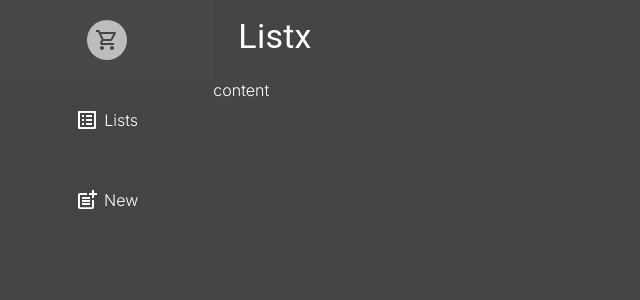
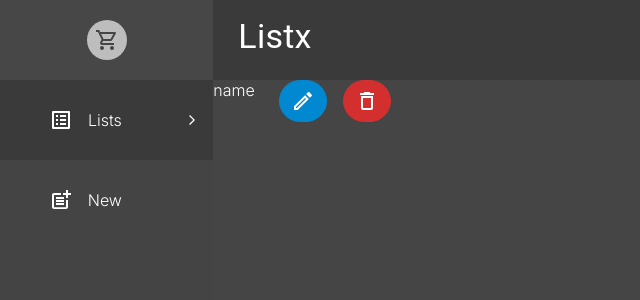
Before and after one commit to higorasilverio/listx_front, a Next.js app: page / in a window 1280 px wide. Shown: the top 300 px of the page, without its empty margins (0-640 px from the left). Built offline with nearby package versions, Linux system fonts and the light colour scheme.

Commit message:
🚸 🚧(Home): working with list units view

```diff
--- a/src/components/Header.tsx
+++ b/src/components/Header.tsx
@@ -3,7 +3,7 @@ import { styled } from '@mui/system'
 
 const Wrapper = styled('div')({
   height: '10vh',
-  backgroundColor: '#444',
+  backgroundColor: '#3a3a3a',
   padding: '2vh 25px',
 })
 
--- a/src/components/Layout.tsx
+++ b/src/components/Layout.tsx
@@ -5,14 +5,16 @@ import Sidebar from './Sidebar'
 const Layout = ({ children }) => (
   <Box sx={{ minHeight: '100vh' }}>
     <Grid container>
-      <Grid xs={3} sm={2}>
+      <Grid item xs={3} sm={2}>
         <Sidebar />
       </Grid>
-      <Grid xs={9} sm={10}>
-        <Grid xs={12}>
+      <Grid item xs={9} sm={10}>
+        <Grid item xs={12}>
           <Header />
         </Grid>
-        <Grid xs={12}>{children}</Grid>
+        <Grid item xs={12}>
+          {children}
+        </Grid>
       </Grid>
     </Grid>
   </Box>
--- a/src/components/MenuItem.tsx
+++ b/src/components/MenuItem.tsx
@@ -1,10 +1,13 @@
+import ArrowForwardIosOutlinedIcon from '@mui/icons-material/ArrowForwardIosOutlined'
 import { styled } from '@mui/system'
-import { memo, MouseEventHandler, ReactNode } from 'react'
+import Link from 'next/link'
+import { NextRouter, useRouter } from 'next/router'
+import { memo, ReactNode } from 'react'
 
 type MenuItemProps = {
   text: string
   icon: ReactNode
-  onClick: MouseEventHandler<HTMLDivElement>
+  href: string
 }
 
 const Item = styled('div')({
@@ -15,19 +18,38 @@ const Item = styled('div')({
   justifyContent: 'center',
   cursor: 'pointer',
   '&:hover': {
-    background: '#3e3e3e',
-  },
-  '& > span': {
-    marginLeft: '5px',
+    backgroundColor: '#353535 !important',
   },
 })
 
-const MenuItem = memo(({ text, icon, onClick }: MenuItemProps) => {
+const Wrapper = styled('div')({
+  display: 'flex',
+  alignItems: 'center',
+  justifyContent: 'center',
+  '& > span': {
+    marginLeft: '15px',
+  },
+})
+
+const MenuItem = memo(({ text, icon, href }: MenuItemProps) => {
+  const router: NextRouter = useRouter()
+
+  const active: boolean = router.pathname === href
+
   return (
-    <Item onClick={onClick}>
-      <>{icon}</>
-      <span>{text}</span>
-    </Item>
+    <Link href={href} passHref>
+      <Item sx={{ bgcolor: active ? '#3a3a3a' : '#444' }}>
+        <Wrapper style={{ width: '80%' }}>
+          {icon}
+          <span>{text}</span>
+        </Wrapper>
+        <Wrapper style={{ width: '20%' }}>
+          {active && (
+            <ArrowForwardIosOutlinedIcon sx={{ fontSize: '0.75rem' }} />
+          )}
+        </Wrapper>
+      </Item>
+    </Link>
   )
 })
 
--- a/src/components/Sidebar.tsx
+++ b/src/components/Sidebar.tsx
@@ -1,35 +1,19 @@
 import ListAltOutlinedIcon from '@mui/icons-material/ListAltOutlined'
 import PostAddOutlinedIcon from '@mui/icons-material/PostAddOutlined'
 import { Box, Grid } from '@mui/material'
-import { useRouter } from 'next/router'
-import { useCallback } from 'react'
 import Logo from './Logo'
 import MenuItem from './MenuItem'
 
-const Sidebar = () => {
-  const router = useRouter()
-
-  const goHome = useCallback(() => router.push('/'), [router])
-
-  return (
+const Sidebar = () => (
   <Box sx={{ height: '100vh', bgcolor: '#444' }}>
     <Grid xs={12}>
       <Logo />
     </Grid>
     <Grid xs={12}>
-        <MenuItem
-          text="Lists"
-          icon={<ListAltOutlinedIcon />}
-          onClick={goHome}
-        />
-        <MenuItem
-          text="New"
-          icon={<PostAddOutlinedIcon />}
-          onClick={() => console.log('New')}
-        />
+      <MenuItem text="Lists" icon={<ListAltOutlinedIcon />} href="/" />
+      <MenuItem text="New" icon={<PostAddOutlinedIcon />} href="/new" />
     </Grid>
   </Box>
 )
-}
 
 export default Sidebar
--- a/src/pages/_document.tsx
+++ b/src/pages/_document.tsx
@@ -34,6 +34,7 @@ class MyDocument extends Document {
             href="https://fonts.googleapis.com/css2?family=Inter:wght@100;200;300;400;500;600;700;800;900&display=swap"
             rel="stylesheet"
           />
+          <title>Listx - Shopping List</title>
         </Head>
         <body>
           <Main />
--- a/src/pages/index.tsx
+++ b/src/pages/index.tsx
@@ -1,5 +1,77 @@
+import DeleteOutlinedIcon from '@mui/icons-material/DeleteOutlined'
+import EditOutlinedIcon from '@mui/icons-material/EditOutlined'
+import PostAddOutlinedIcon from '@mui/icons-material/PostAddOutlined'
+import { Button, IconButton, Stack, Typography } from '@mui/material'
 import type { NextPage } from 'next'
+import Link from 'next/link'
+import { useState } from 'react'
 
-const Home: NextPage = () => <div>content</div>
+const Home: NextPage = () => {
+  const [render] = useState<boolean>(true)
+
+  const NoListComponent = (
+    <div
+      style={{
+        width: '100%',
+        height: '90vh',
+        display: 'flex',
+        flexDirection: 'column',
+        justifyContent: 'center',
+        alignItems: 'center',
+        padding: '10px',
+      }}
+    >
+      <Typography variant="h5" gutterBottom component="div">
+        No lists found...
+      </Typography>
+      <div>
+        <Link href="/new" passHref>
+          <Button
+            size="large"
+            variant="contained"
+            endIcon={<PostAddOutlinedIcon />}
+            sx={{ minWidth: '10rem' }}
+          >
+            New
+          </Button>
+        </Link>
+      </div>
+    </div>
+  )
+
+  const ListUnit = (
+    <Stack direction="row" spacing={2}>
+      <span>name</span>
+      <div>
+        <IconButton
+          color="info"
+          sx={{
+            border: '1px solid #0288d1',
+            backgroundColor: '#0288d1',
+            width: '3rem',
+            borderRadius: '1.5rem',
+            marginX: '0.5rem',
+          }}
+        >
+          <EditOutlinedIcon sx={{ color: '#fff' }} />
+        </IconButton>
+        <IconButton
+          color="error"
+          sx={{
+            border: '1px solid #d32f2f',
+            backgroundColor: '#d32f2f',
+            width: '3rem',
+            borderRadius: '1.5rem',
+            marginX: '0.5rem',
+          }}
+        >
+          <DeleteOutlinedIcon sx={{ color: '#fff' }} />
+        </IconButton>
+      </div>
+    </Stack>
+  )
+
+  return render ? ListUnit : NoListComponent
+}
 
 export default Home
--- /dev/null
+++ b/src/pages/new/index.tsx
@@ -0,0 +1,5 @@
+import type { NextPage } from 'next'
+
+const New: NextPage = () => <div>new</div>
+
+export default New
```
Lines whose indentation alone changed are shown as unchanged.
